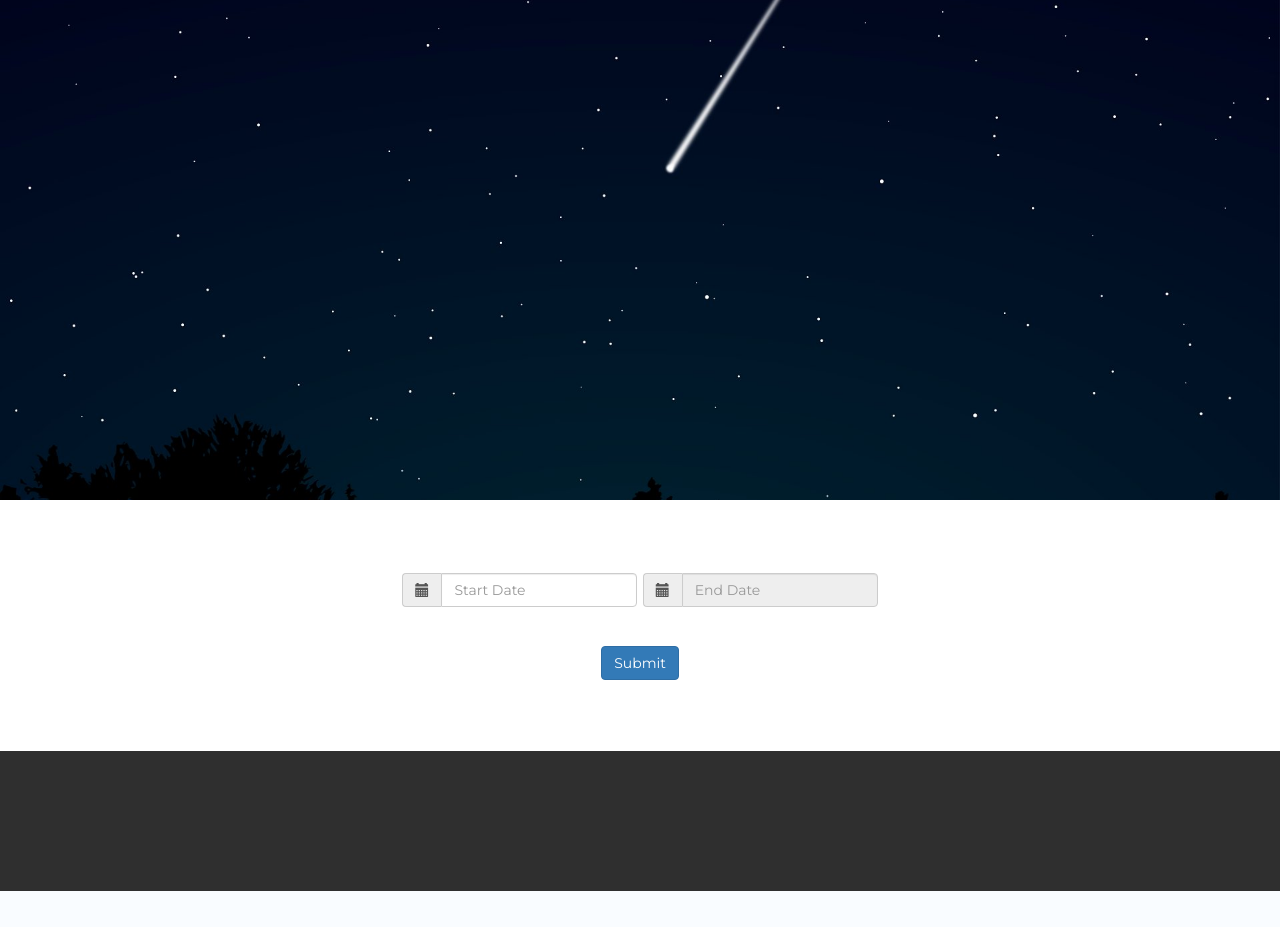
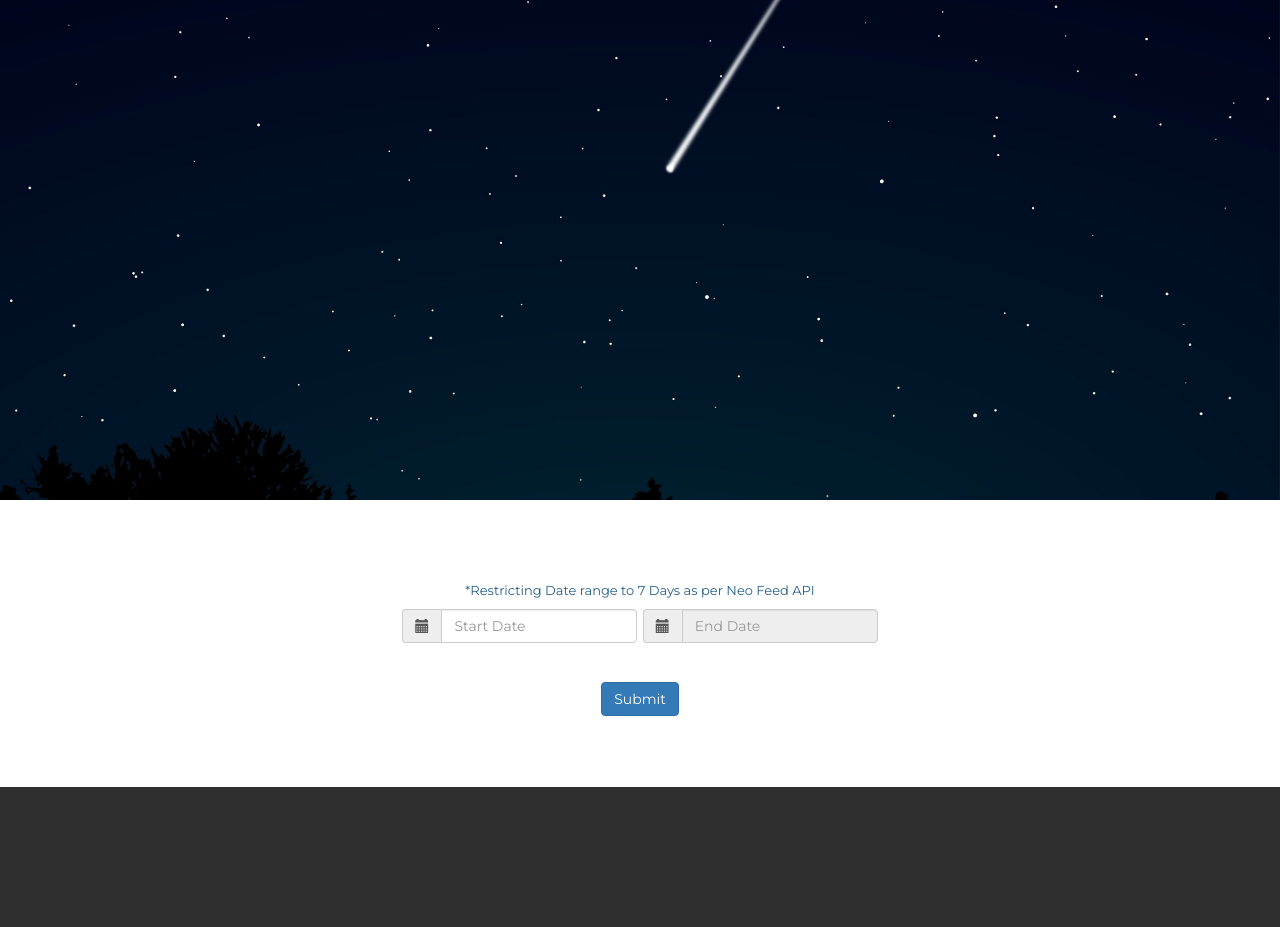
Before and after one commit to dhananjay1995/NeoStat, a Django app: page / in a window 1280 px wide. Before the commit the page ends 891 px from the top, so only its background shows below. Run offline with Django 3.2, Linux system fonts and the light colour scheme; some libraries are stand-ins or nearby versions.

Commit message:
update index

```diff
--- a/NeoApp/templates/index.html
+++ b/NeoApp/templates/index.html
@@ -24,6 +24,7 @@
 
 <div class="container-fluid bg-3 text-center">
   <div class="row">
+      <span style="color:#255f8c;font-size: 13px;">*Restricting Date range to 7 Days as per Neo Feed API</span>
       <form class="form-inline">
         <label class="sr-only" for="inlineFormInput">Start Date</label>
           <div class="input-group mb-2 mr-sm-2 mb-sm-0">
```
